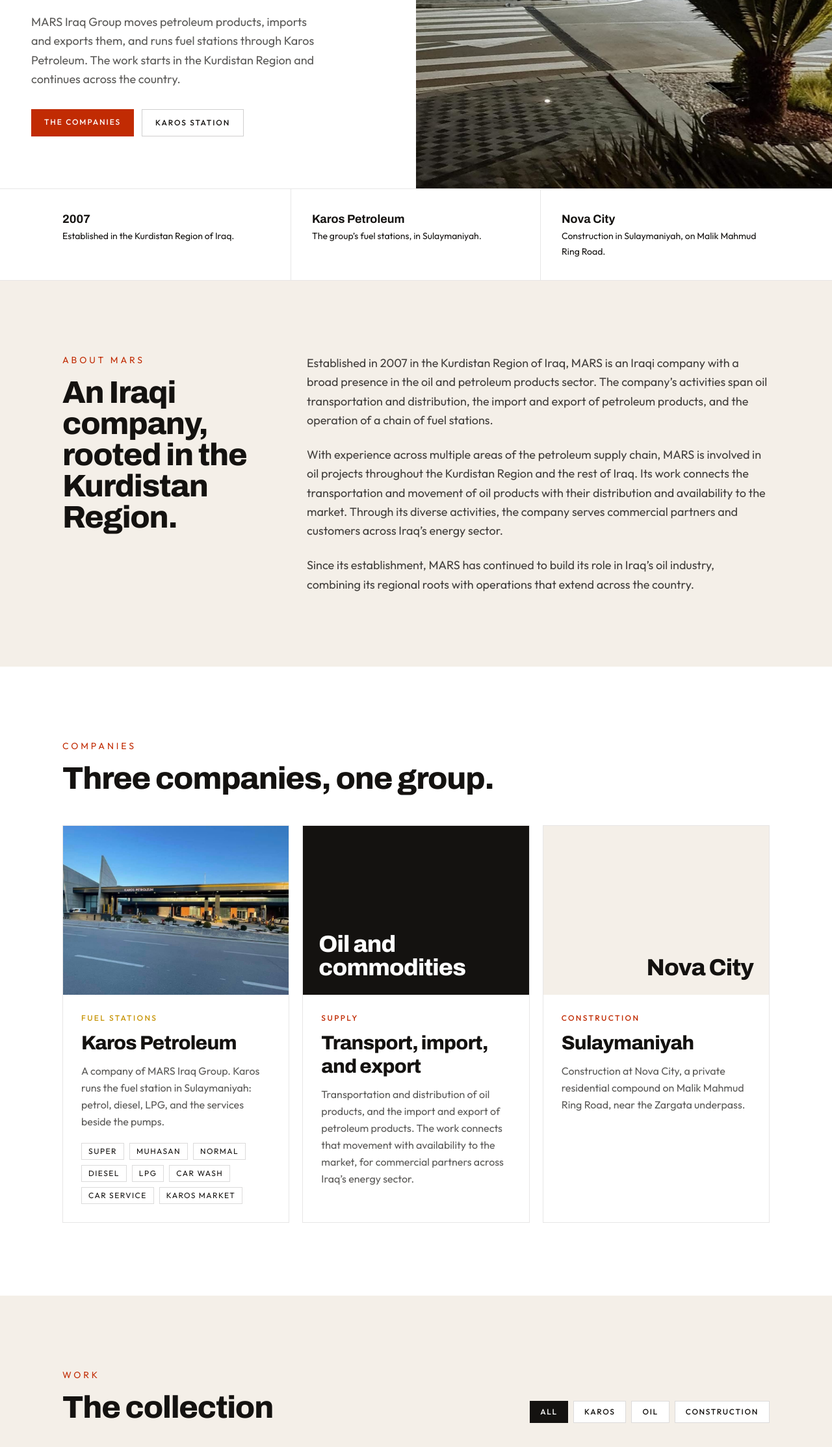
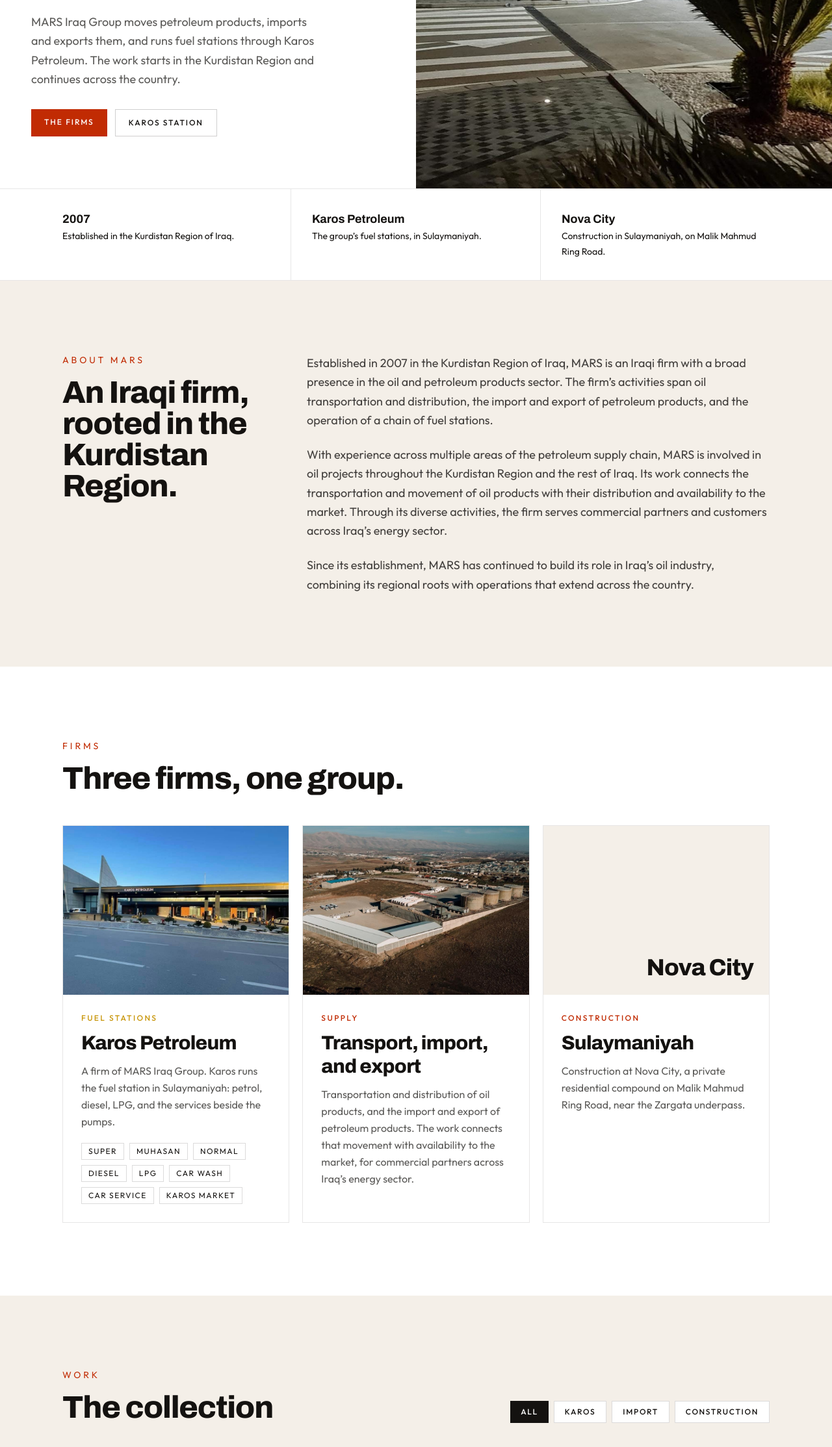
Before and after one commit to karinsoran00/mars-iraq-group, a plain HTML site: page index.html in a window 1280 px wide. Shown: the part 510-2737 px from the top of the page at 65% size. Drawn offline with nearby package versions, Linux system fonts and the light colour scheme.

Commit message:
Add the import and export photographs and call each business a firm.
Co-authored-by: Cursor <cursoragent@cursor.com>

```diff
--- a/index.html
+++ b/index.html
@@ -31,7 +31,7 @@
     </script>
     <style>
         html { scroll-behavior: smooth; }
-        #about, #companies, #work, #contact { scroll-margin-top: 5.5rem; }
+        #about, #firms, #work, #contact { scroll-margin-top: 5.5rem; }
         body { background: #ffffff; }
         #topbar { transition: background-color .2s, border-color .2s, box-shadow .2s; }
         .nav-solid { background: rgba(255,255,255,.94); backdrop-filter: blur(16px); border-color: rgba(20,18,16,.08); box-shadow: 0 1px 0 rgba(20,18,16,.04); }
@@ -94,7 +94,7 @@
             </a>
             <nav class="hidden items-center gap-8 text-[15px] text-ink/70 md:flex" aria-label="Page">
                 <a class="hover:text-ink" href="#about">About</a>
-                <a class="hover:text-ink" href="#companies">Companies</a>
+                <a class="hover:text-ink" href="#firms">Firms</a>
                 <a class="hover:text-ink" href="#work">Work</a>
                 <a class="hover:text-ink" href="#contact">Contact</a>
             </nav>
@@ -110,7 +110,7 @@
         <div id="menu" class="hidden border-t border-ink/10 bg-paper md:hidden">
             <div class="flex flex-col px-5 py-4 text-lg">
                 <a class="py-2" href="#about">About</a>
-                <a class="py-2" href="#companies">Companies</a>
+                <a class="py-2" href="#firms">Firms</a>
                 <a class="py-2" href="#work">Work</a>
                 <a class="py-2" href="#contact">Contact</a>
                 <a class="mt-2 text-rust" href="tel:+9647725118040">Call</a>
@@ -125,7 +125,7 @@
                 <h1 class="reveal reveal-2 mt-5 max-w-xl font-display text-5xl font-extrabold leading-[0.92] tracking-[-0.03em] sm:text-6xl">Oil and petroleum, across Iraq.</h1>
                 <p class="reveal reveal-3 mt-6 max-w-md text-lg leading-relaxed text-ink/70">MARS Iraq Group moves petroleum products, imports and exports them, and runs fuel stations through Karos Petroleum. The work starts in the Kurdistan Region and continues across the country.</p>
                 <div class="reveal reveal-3 mt-8 flex flex-wrap gap-3">
-                    <a class="bg-rust px-5 py-3 text-xs font-medium uppercase tracking-[0.16em] text-white hover:bg-ink" href="#companies">The companies</a>
+                    <a class="bg-rust px-5 py-3 text-xs font-medium uppercase tracking-[0.16em] text-white hover:bg-ink" href="#firms">The firms</a>
                     <a class="border border-ink/20 px-5 py-3 text-xs font-medium uppercase tracking-[0.16em] hover:border-ink" href="#work">Karos station</a>
                 </div>
             </div>
@@ -146,21 +146,21 @@
             <div class="rise mx-auto grid max-w-6xl gap-10 px-5 py-20 sm:px-8 md:grid-cols-12 md:py-28">
                 <div class="md:col-span-4">
                     <p class="text-sm uppercase tracking-[0.28em] text-rust">About MARS</p>
-                    <h2 class="mt-4 font-display text-4xl font-extrabold leading-none tracking-tight sm:text-5xl">An Iraqi company, rooted in the Kurdistan Region.</h2>
+                    <h2 class="mt-4 font-display text-4xl font-extrabold leading-none tracking-tight sm:text-5xl">An Iraqi firm, rooted in the Kurdistan Region.</h2>
                 </div>
                 <div class="space-y-6 text-lg leading-relaxed text-ink/80 md:col-span-8">
-                    <p>Established in 2007 in the Kurdistan Region of Iraq, MARS is an Iraqi company with a broad presence in the oil and petroleum products sector. The company’s activities span oil transportation and distribution, the import and export of petroleum products, and the operation of a chain of fuel stations.</p>
-                    <p>With experience across multiple areas of the petroleum supply chain, MARS is involved in oil projects throughout the Kurdistan Region and the rest of Iraq. Its work connects the transportation and movement of oil products with their distribution and availability to the market. Through its diverse activities, the company serves commercial partners and customers across Iraq’s energy sector.</p>
+                    <p>Established in 2007 in the Kurdistan Region of Iraq, MARS is an Iraqi firm with a broad presence in the oil and petroleum products sector. The firm’s activities span oil transportation and distribution, the import and export of petroleum products, and the operation of a chain of fuel stations.</p>
+                    <p>With experience across multiple areas of the petroleum supply chain, MARS is involved in oil projects throughout the Kurdistan Region and the rest of Iraq. Its work connects the transportation and movement of oil products with their distribution and availability to the market. Through its diverse activities, the firm serves commercial partners and customers across Iraq’s energy sector.</p>
                     <p>Since its establishment, MARS has continued to build its role in Iraq’s oil industry, combining its regional roots with operations that extend across the country.</p>
                 </div>
             </div>
         </section>
 
-        <section id="companies" class="bg-paper">
+        <section id="firms" class="bg-paper">
             <div class="mx-auto max-w-6xl px-5 py-20 sm:px-8 md:py-28">
                 <div class="rise">
-                    <p class="text-sm uppercase tracking-[0.28em] text-rust">Companies</p>
-                    <h2 class="mt-4 max-w-2xl font-display text-4xl font-extrabold leading-none tracking-tight sm:text-5xl">Three companies, one group.</h2>
+                    <p class="text-sm uppercase tracking-[0.28em] text-rust">Firms</p>
+                    <h2 class="mt-4 max-w-2xl font-display text-4xl font-extrabold leading-none tracking-tight sm:text-5xl">Three firms, one group.</h2>
                 </div>
                 <div class="mt-12 grid gap-5 lg:grid-cols-3">
                     <article class="rise rise-2 flex flex-col border border-ink/10">
@@ -168,7 +168,7 @@
                         <div class="flex flex-1 flex-col p-6 sm:p-7">
                             <p class="text-xs font-medium uppercase tracking-[0.2em] text-gold">Fuel stations</p>
                             <h3 class="mt-3 font-display text-3xl font-extrabold tracking-tight">Karos Petroleum</h3>
-                            <p class="mt-3 leading-relaxed text-ink/70">A company of MARS Iraq Group. Karos runs the fuel station in Sulaymaniyah: petrol, diesel, LPG, and the services beside the pumps.</p>
+                            <p class="mt-3 leading-relaxed text-ink/70">A firm of MARS Iraq Group. Karos runs the fuel station in Sulaymaniyah: petrol, diesel, LPG, and the services beside the pumps.</p>
                             <ul class="mt-5 flex flex-wrap gap-2 text-xs uppercase tracking-[0.12em]">
                                 <li class="border border-ink/15 px-2.5 py-1">Super</li>
                                 <li class="border border-ink/15 px-2.5 py-1">Muhasan</li>
@@ -182,9 +182,7 @@
                         </div>
                     </article>
                     <article class="rise flex flex-col border border-ink/10">
-                        <div class="grid aspect-[4/3] place-items-end bg-ink p-6 text-paper">
-                            <p class="font-display text-4xl font-extrabold leading-none tracking-tight">Oil and commodities</p>
-                        </div>
+                        <img src="images/oil-depot.jpg" alt="MARS oil depot with storage tanks and tanker trucks" class="aspect-[4/3] w-full object-cover" />
                         <div class="flex flex-1 flex-col p-6 sm:p-7">
                             <p class="text-xs font-medium uppercase tracking-[0.2em] text-rust">Supply</p>
                             <h3 class="mt-3 font-display text-3xl font-extrabold tracking-tight">Transport, import, and export</h3>
@@ -212,10 +210,10 @@
                         <p class="text-sm uppercase tracking-[0.28em] text-rust">Work</p>
                         <h2 class="mt-4 font-display text-4xl font-extrabold leading-none tracking-tight sm:text-5xl">The collection</h2>
                     </div>
-                    <div class="flex flex-wrap gap-2" role="group" aria-label="Filter by company">
+                    <div class="flex flex-wrap gap-2" role="group" aria-label="Filter by firm">
                         <button type="button" data-filter="all" class="filter-on px-4 py-2 text-xs font-medium uppercase tracking-[0.14em]" aria-pressed="true">All</button>
                         <button type="button" data-filter="karos" class="border border-ink/15 bg-paper px-4 py-2 text-xs font-medium uppercase tracking-[0.14em]" aria-pressed="false">Karos</button>
-                        <button type="button" data-filter="oil" class="border border-ink/15 bg-paper px-4 py-2 text-xs font-medium uppercase tracking-[0.14em]" aria-pressed="false">Oil</button>
+                        <button type="button" data-filter="oil" class="border border-ink/15 bg-paper px-4 py-2 text-xs font-medium uppercase tracking-[0.14em]" aria-pressed="false">Import</button>
                         <button type="button" data-filter="construction" class="border border-ink/15 bg-paper px-4 py-2 text-xs font-medium uppercase tracking-[0.14em]" aria-pressed="false">Construction</button>
                     </div>
                 </div>
@@ -237,6 +235,18 @@
                     </button>
                     <button type="button" data-firm="karos" class="group relative overflow-hidden text-left" data-caption="Welcome">
                         <img src="images/welcome.jpg" alt="Welcome sign at the entrance of the Karos station" class="aspect-[4/3] w-full object-cover transition duration-500 group-hover:scale-[1.03]" />
+                    </button>
+                    <button type="button" data-firm="oil" class="group relative overflow-hidden text-left" data-caption="The depot">
+                        <img src="images/oil-depot.jpg" alt="Aerial view of the MARS oil depot, tanks, and tanker trucks" class="aspect-[4/3] w-full object-cover transition duration-500 group-hover:scale-[1.03]" />
+                    </button>
+                    <button type="button" data-firm="oil" class="group relative overflow-hidden text-left" data-caption="Loading">
+                        <img src="images/oil-loading.jpg" alt="Tanker truck at the loading bays" class="aspect-[4/3] w-full object-cover transition duration-500 group-hover:scale-[1.03]" />
+                    </button>
+                    <button type="button" data-firm="oil" class="group relative overflow-hidden text-left" data-caption="The yard">
+                        <img src="images/oil-yard.jpg" alt="Tanker truck in the depot yard" class="aspect-[4/3] w-full object-cover transition duration-500 group-hover:scale-[1.03]" />
+                    </button>
+                    <button type="button" data-firm="oil" class="group relative overflow-hidden text-left" data-caption="The tanker">
+                        <img src="images/oil-tanker.jpg" alt="Fuel tanker at the depot at sunset" class="aspect-[4/3] w-full object-cover object-[center_40%] transition duration-500 group-hover:scale-[1.03]" />
                     </button>
                     <button type="button" data-firm="karos" class="group relative overflow-hidden text-left" data-caption="At night">
                         <img src="images/night.jpg" alt="Karos Petroleum station lit at night" class="aspect-[4/3] w-full object-cover transition duration-500 group-hover:scale-[1.03]" />
```
Also changed, not shown: images/oil-depot.jpg (added), images/oil-loading.jpg (added), images/oil-tanker.jpg (added), images/oil-yard.jpg (added).
